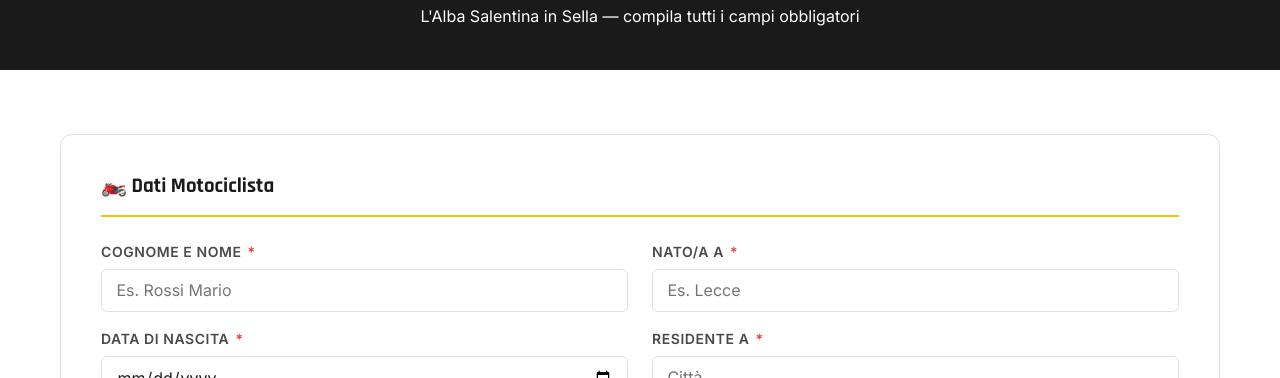
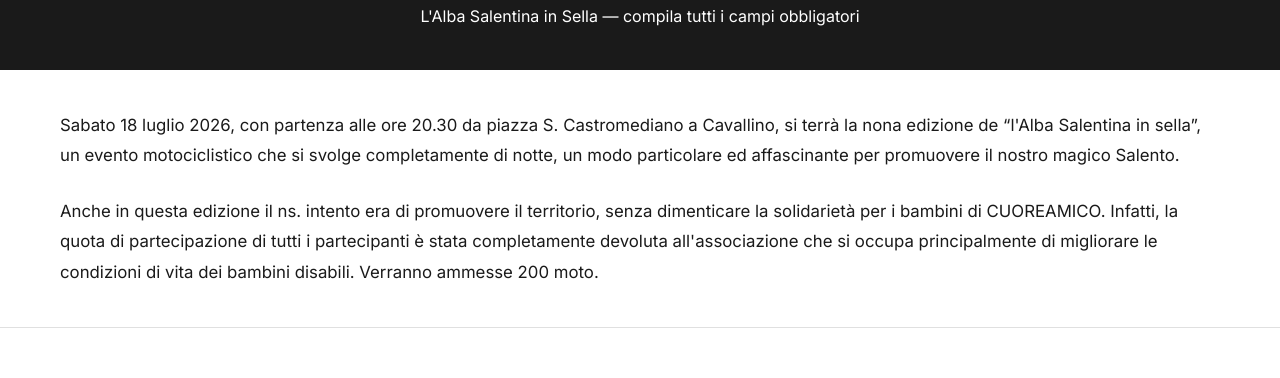
Before and after one commit to GiulioAgnello/tour-iscrizione-frontend, a React (Vite) app: page /iscrizione in a window 1280 px wide. Shown: the part 209-587 px from the top of the page. Built offline with nearby package versions, Linux system fonts and the light colour scheme; no server answers.

Commit message:
inscrizioneBannerSuperiore

```diff
--- a/src/pages/Iscrizione.css
+++ b/src/pages/Iscrizione.css
@@ -36,6 +36,24 @@
   color: var(--color-text-muted);
   font-size: 0.9rem;
   margin-bottom: var(--space-md);
+}
+
+/* ── Descrizione ── */
+.programma-intro {
+  background: white);
+  border-bottom: 1px solid var(--color-border);
+}
+
+.programma-intro__container {
+  max-width: var(--container-max);
+  margin-inline: auto;
+  padding: var(--space-lg) var(--container-pad);
+}
+
+.programma-intro__text {
+  font-size: 1.05rem;
+  line-height: 1.8;
+  color: var(--color-text);
 }
 
 /* Grid campi */
--- a/src/pages/Iscrizione.jsx
+++ b/src/pages/Iscrizione.jsx
@@ -55,8 +55,31 @@ export default function Iscrizione() {
   const patenteRef = useRef();
   const bonificoRef = useRef();
 
+  const DESCRIZIONE = (
+    <>
+      <p className="programma-intro__text">
+        Sabato 18 luglio 2026, con partenza alle ore 20.30 da piazza S.
+        Castromediano a Cavallino, si terrà la nona edizione de
+        &ldquo;l&apos;Alba Salentina in sella&rdquo;, un evento motociclistico
+        che si svolge completamente di notte, un modo particolare ed
+        affascinante per promuovere il nostro magico Salento.
+      </p>
+      <br />
+      <p className="programma-intro__text">
+        Anche in questa edizione il ns. intento era di promuovere il territorio,
+        senza dimenticare la solidarietà per i bambini di CUOREAMICO. Infatti,
+        la quota di partecipazione di tutti i partecipanti è stata completamente
+        devoluta all&apos;associazione che si occupa principalmente di
+        migliorare le condizioni di vita dei bambini disabili. Verranno ammesse
+        200 moto.
+      </p>
+    </>
+  );
+
   useEffect(() => {
-    getTourInfo().then(setTour).catch(() => {});
+    getTourInfo()
+      .then(setTour)
+      .catch(() => {});
   }, []);
 
   const set = (field) => (e) =>
@@ -163,7 +186,10 @@ export default function Iscrizione() {
         </div>
       </div>
 
-      <TourInfoBar tour={tour} />
+      {/* Descrizione */}
+      <section className="programma-intro">
+        <div className="programma-intro__container">{DESCRIZIONE}</div>
+      </section>
 
       <section className="section">
         <div className="container iscrizione-form-wrap">
--- a/src/pages/Programma.css
+++ b/src/pages/Programma.css
@@ -11,25 +11,6 @@
   font-weight: 700;
   text-transform: uppercase;
   color: var(--color-text-light);
-}
-
-/* ── Descrizione ── */
-.programma-intro {
-  background: var(--color-bg-alt);
-  border-bottom: 1px solid var(--color-border);
-}
-
-.programma-intro__container {
-  max-width: 780px;
-  margin-inline: auto;
-  padding: var(--space-lg) var(--container-pad);
-}
-
-.programma-intro__text {
-  font-size: 1.05rem;
-  line-height: 1.8;
-  color: var(--color-text);
-  text-align: center;
 }
 
 /* ── Placeholder ── */
@@ -54,8 +35,12 @@
 }
 
 /* Alternanza sfondo */
-.tappa-row:nth-child(odd)  { background: var(--color-bg); }
-.tappa-row:nth-child(even) { background: var(--color-bg-alt); }
+.tappa-row:nth-child(odd) {
+  background: var(--color-bg);
+}
+.tappa-row:nth-child(even) {
+  background: var(--color-bg-alt);
+}
 
 /* Reversed: testo a sinistra, foto a destra */
 .tappa-row--reversed {
--- a/src/pages/Programma.jsx
+++ b/src/pages/Programma.jsx
@@ -1,44 +1,31 @@
 import { useState, useEffect } from "react";
 import { getTourInfo } from "../utils/api";
 import "./Programma.css";
-
-const DESCRIZIONE =
-  "Sabato 18 luglio 2026, con partenza alle ore 20.30 da piazza S. Castromediano a Cavallino, " +
-  "si terrà la nona edizione de \"l'Alba Salentina in sella\", un evento motociclistico che si svolge " +
-  "completamente di notte, un modo particolare ed affascinante per promuovere il nostro magico Salento. " +
-  "Anche in questa edizione il ns. intento era di promuovere il territorio, senza dimenticare la solidarietà " +
-  "per i bambini di CUOREAMICO. Infatti, la quota di partecipazione di tutti i partecipanti è stata " +
-  "completamente devoluta all'associazione che si occupa principalmente di migliorare le condizioni di vita " +
-  "dei bambini disabili. Verranno ammesse 200 moto.";
 
 export default function Programma() {
   const [tour, setTour] = useState(null);
 
   useEffect(() => {
-    getTourInfo().then(setTour).catch(() => {});
+    getTourInfo()
+      .then(setTour)
+      .catch(() => {});
   }, []);
 
   const tappe = tour?.programma ?? [];
 
   return (
     <div className="programma-page">
-
       {/* Hero header */}
       <div className="programma-page__header">
         <p className="section__eyebrow">Salentum Terrae in Sella</p>
         <h1 className="programma-page__title">Il Programma</h1>
       </div>
 
-      {/* Descrizione */}
-      <section className="programma-intro">
-        <div className="programma-intro__container">
-          <p className="programma-intro__text">{DESCRIZIONE}</p>
-        </div>
-      </section>
-
       {/* Tappe zigzag */}
       {tappe.length === 0 ? (
-        <p className="programma-page__empty">Il programma verrà pubblicato a breve.</p>
+        <p className="programma-page__empty">
+          Il programma verrà pubblicato a breve.
+        </p>
       ) : (
         <section className="programma-tappe">
           {tappe.map((tappa, i) => (
@@ -69,7 +56,6 @@ export default function Programma() {
           ))}
         </section>
       )}
-
     </div>
   );
 }
```
